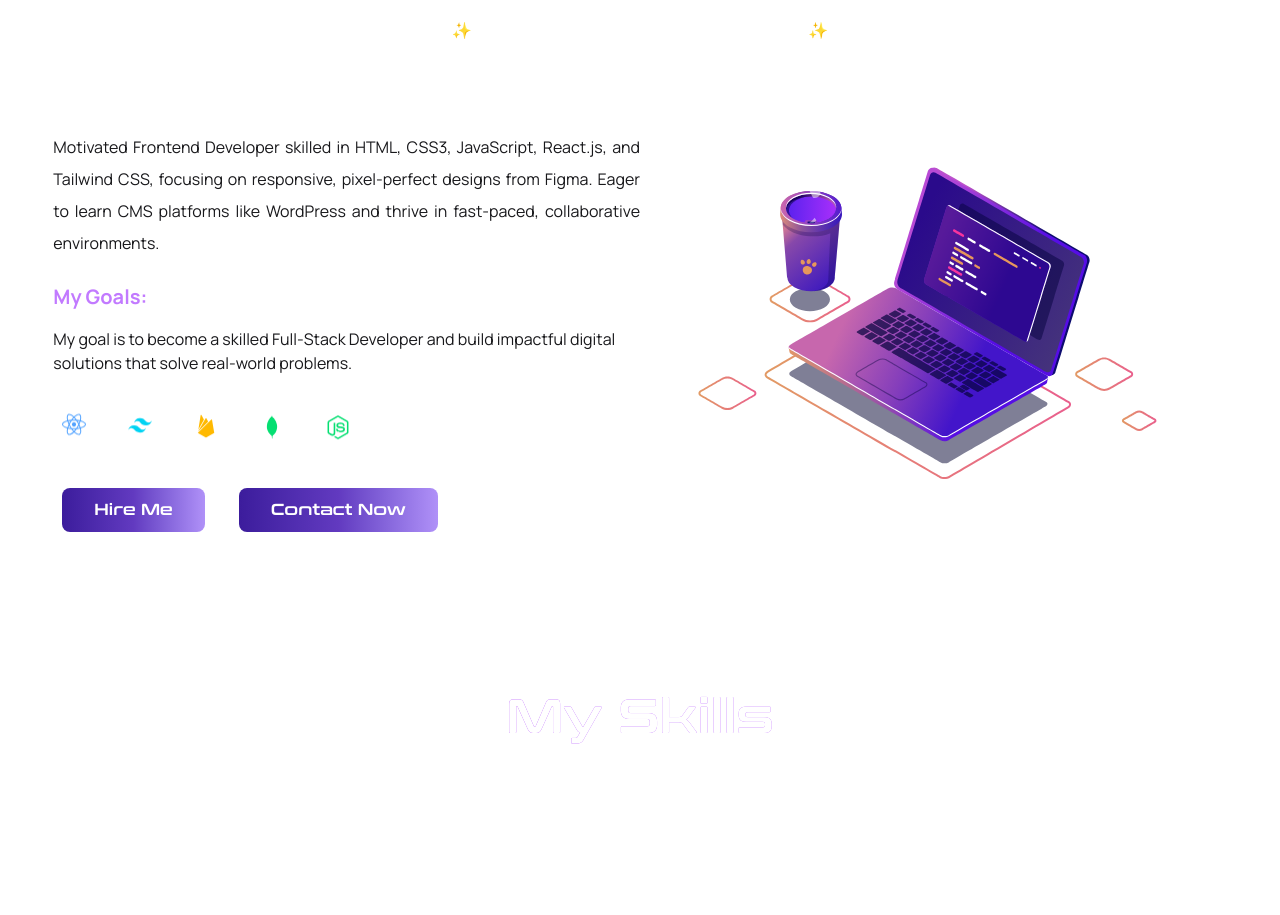
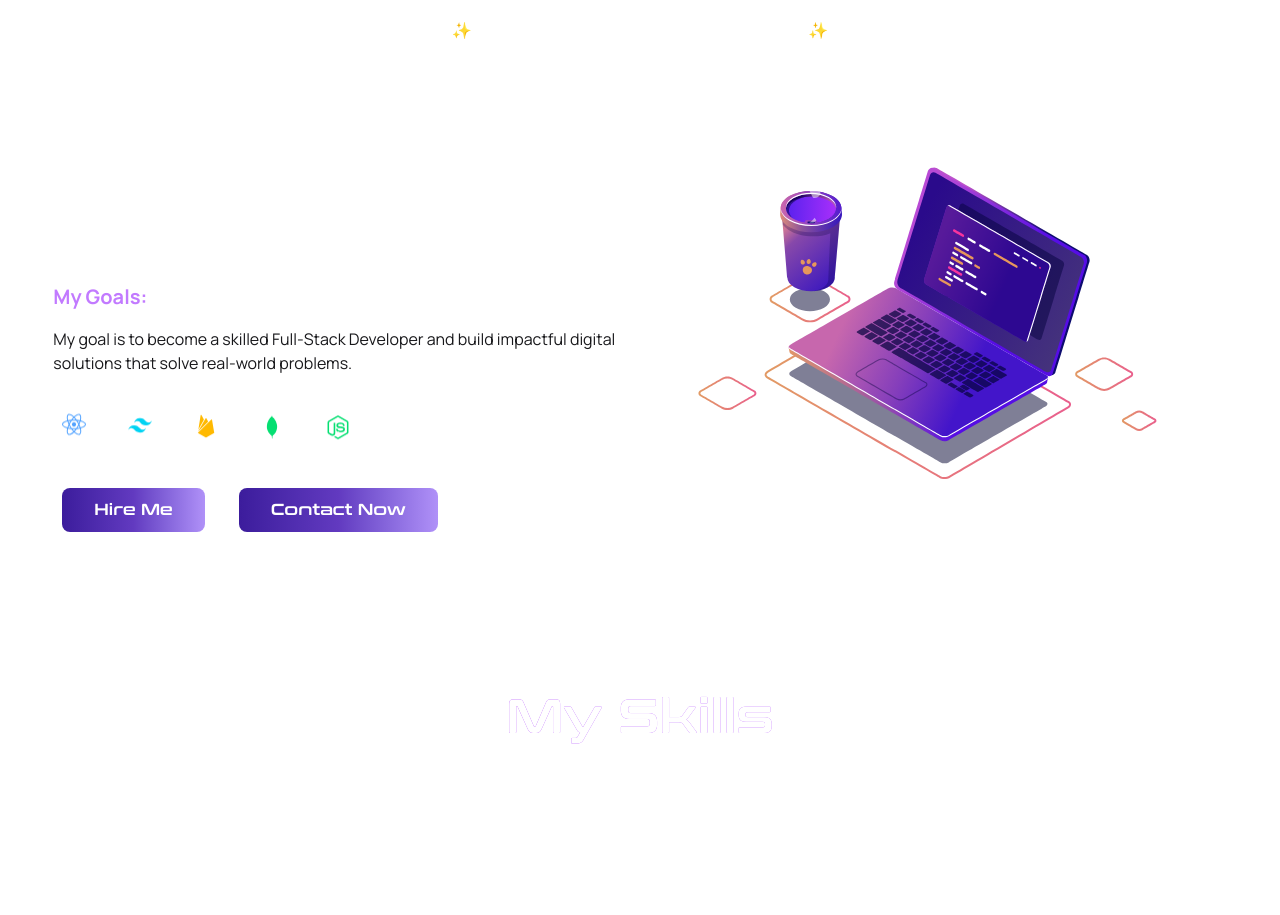
Before and after one commit to alaminislam34/Portfolio-website, a React (Vite) app: page / in a window 1280 px wide. Shown: the part 1340-2255 px from the top of the page. Built offline with nearby package versions, Linux system fonts and the light colour scheme; no server answers.

Commit message:
updated theme data

```diff
--- a/index.html
+++ b/index.html
@@ -1,5 +1,5 @@
 <!doctype html>
-<html lang="en">
+<html lang="en" data-theme="light">
 
 <head>
   <meta charset="UTF-8" />
--- a/src/Pages/AboutMe/About.jsx
+++ b/src/Pages/AboutMe/About.jsx
@@ -44,7 +44,10 @@ const About = () => {
       <div className="flex flex-col-reverse md:flex-row justify-center items-center *:flex-1">
         <div data-aos="fade-right" className="flex flex-col space-y-6">
           <div>
-            <p data-aos="fade-up" className="text-justify leading-loose">
+            <p
+              data-aos="fade-up"
+              className="text-justify leading-loose text-white"
+            >
               Motivated Frontend Developer skilled in HTML, CSS3, JavaScript,
               React.js, and Tailwind CSS, focusing on responsive, pixel-perfect
               designs from Figma. Eager to learn CMS platforms like WordPress
```
